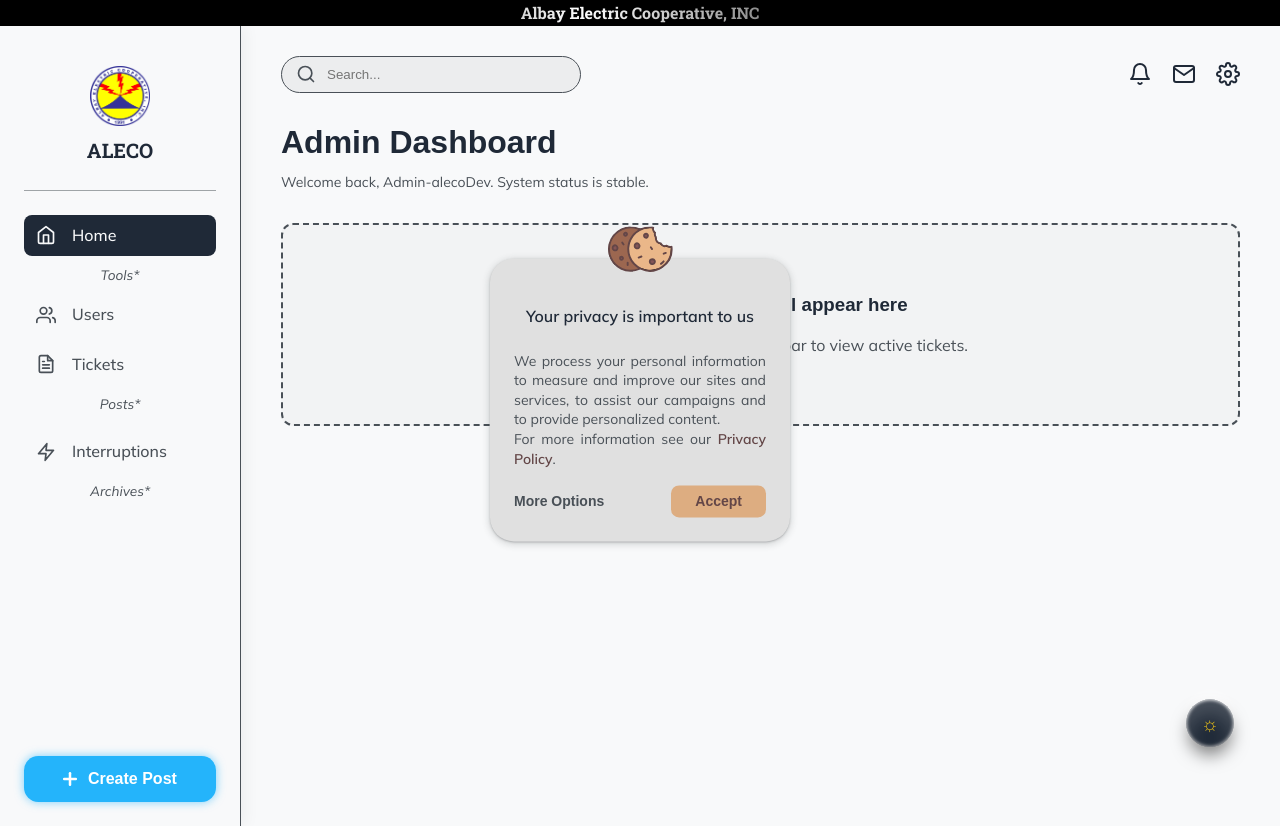
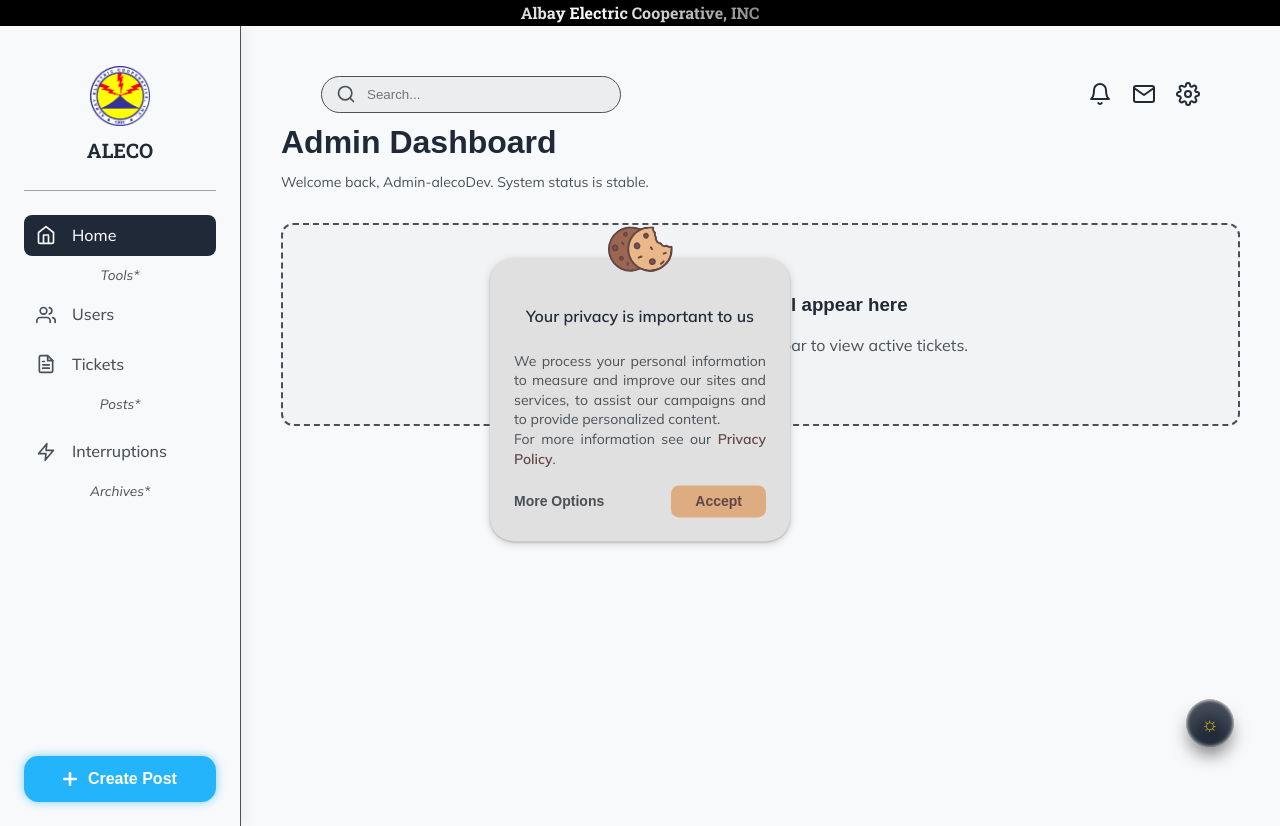
Before and after one commit to zeusgitDev16/ALECO-PIS, a React (Vite) app in the folder ALECO_PIS/: page /admin-dashboard in a window 1280 px wide. Built offline with nearby package versions, Linux system fonts and the light colour scheme; a web font is replaced by a local one.

Commit message:
feb 19 afternoon out

```diff
--- a/ALECO_PIS/src/AdminDashboard.jsx
+++ b/ALECO_PIS/src/AdminDashboard.jsx
@@ -9,9 +9,12 @@ const AdminDashboard = () => {
             {/* 1. Sidebar (Now a solid column) */}
             <AdminSidebar activePage="home" />
 
-            <div className="admin-main-wrapper">
+            {/* 2. Main Content Area */}
+            {/* flex: 1 makes this take up ALL remaining width automatically */}
+            <div className="admin-content">
+
                 {/* Top Navigation Bar */}
-                <header className="admin-top-nav">
+                <div className="admin-top-nav">
                     {/* Search Bar */}
                     <div className="search-container">
                         <svg
@@ -50,11 +53,8 @@ const AdminDashboard = () => {
                             <svg xmlns="http://www.w3.org/2000/svg" width="24" height="24" viewBox="0 0 24 24" fill="none" stroke="currentColor" strokeWidth="2" strokeLinecap="round" strokeLinejoin="round"><circle cx="12" cy="12" r="3"></circle><path d="M19.4 15a1.65 1.65 0 0 0 .33 1.82l.06.06a2 2 0 0 1 0 2.83 2 2 0 0 1-2.83 0l-.06-.06a1.65 1.65 0 0 0-1.82-.33 1.65 1.65 0 0 0-1 1.51V21a2 2 0 0 1-2 2 2 2 0 0 1-2-2v-.09A1.65 1.65 0 0 0 9 19.4a1.65 1.65 0 0 0-1.82.33l-.06.06a2 2 0 0 1-2.83 0 2 2 0 0 1 0-2.83l.06-.06a1.65 1.65 0 0 0 .33-1.82 1.65 1.65 0 0 0-1.51-1H3a2 2 0 0 1-2-2 2 2 0 0 1 2-2h.09A1.65 1.65 0 0 0 4.6 9a1.65 1.65 0 0 0-.33-1.82l-.06-.06a2 2 0 0 1 0-2.83 2 2 0 0 1 2.83 0l.06.06a1.65 1.65 0 0 0 1.82.33H9a1.65 1.65 0 0 0 1-1.51V3a2 2 0 0 1 2-2 2 2 0 0 1 2 2v.09a1.65 1.65 0 0 0 1 1.51 1.65 1.65 0 0 0 1.82-.33l.06-.06a2 2 0 0 1 2.83 0 2 2 0 0 1 0 2.83l-.06.06a1.65 1.65 0 0 0-.33 1.82V9a1.65 1.65 0 0 0 1.51 1H21a2 2 0 0 1 2 2 2 2 0 0 1-2 2h-.09a1.65 1.65 0 0 0-1.51 1z"></path></svg>
                         </button>
                     </div>
-                </header>
+                </div>
 
-                {/* 2. Main Content Area */}
-                {/* flex: 1 makes this take up ALL remaining width automatically */}
-                <div className="admin-content">
                 <header className="dashboard-header">
                     <h1 className="header-title">Admin Dashboard</h1>
                     <p className="header-subtitle">
@@ -70,7 +70,6 @@ const AdminDashboard = () => {
                     </p>
                 </div>
 
-                </div>
             </div>
         </div>
     );
```
Also changed, not shown: ALECO_PIS/mysql-aiven-url.txt (deleted).
